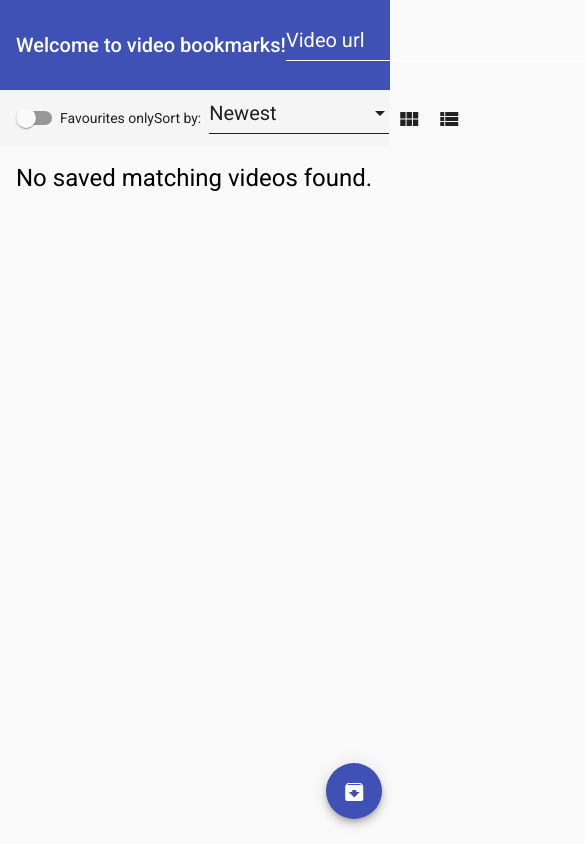
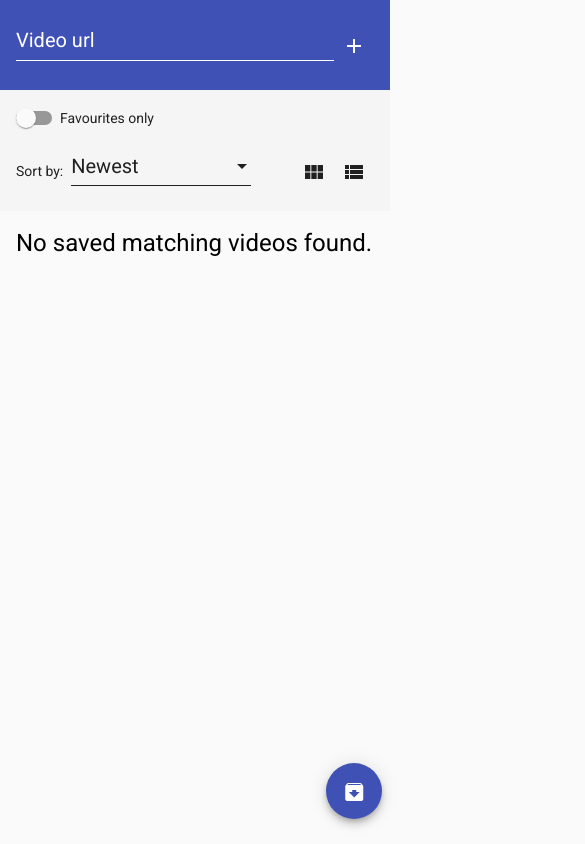
Before and after one commit to Karol-Waliszewski/Video-bookmarks, an Angular app: page / in a window 390 px wide. Shown: the top 844 px of the page, 585 px wide, since content can reach past the window. Built offline with nearby package versions, Linux system fonts and the light colour scheme.

Commit message:
Fixed responsiveness

```diff
--- a/src/app/navigation/navigation.component.html
+++ b/src/app/navigation/navigation.component.html
@@ -1,5 +1,5 @@
 <mat-toolbar color="primary" class="nav">
-  <h1>Welcome to video bookmarks!</h1>
+  <h1 class="nav-heading">Welcome to video bookmarks!</h1>
   <span class="spacing"></span>
-  <search-input></search-input>
+  <search-input class="nav-search"></search-input>
 </mat-toolbar>
--- a/src/app/navigation/navigation.component.scss
+++ b/src/app/navigation/navigation.component.scss
@@ -1,8 +1,25 @@
 .nav {
   height: 90px;
+}
+
+.nav-heading {
+  @media screen and (max-width:"768px") {
+    display: none;
+  }
+}
+
+.nav-search {
+  @media screen and (max-width:"768px") {
+    flex: 1;
+    display: flex;
+    align-items: center;
+  }
 }
 
 .spacing {
   display: block;
   flex: 1 1 auto;
+  @media screen and (max-width:"768px") {
+    display: none;
+  }
 }
--- a/src/app/search-input/search-input.component.scss
+++ b/src/app/search-input/search-input.component.scss
@@ -1,3 +1,8 @@
 .search-input {
-  min-width: 300px;
+
+  @media screen and (min-width:"768px") {
+    min-width: 300px;
+  }
+
+  flex: 1
 }
--- a/src/app/toolbar/toolbar.component.html
+++ b/src/app/toolbar/toolbar.component.html
@@ -1,5 +1,6 @@
 <mat-toolbar class="toolbar" color="default">
-  <mat-slide-toggle class="mat-typography" color="primary" [checked]="checked" (change)="isChecked($event)">
+  <mat-slide-toggle class="mat-typography toolbar-slide" color="primary" [checked]="checked"
+    (change)="isChecked($event)">
     Favourites only
   </mat-slide-toggle>
 
@@ -13,11 +14,17 @@
     </mat-select>
   </mat-form-field>
 
-  <button mat-icon-button matTooltip="Tiles view" aria-label="Icon button turning on tiles view" (click)="updateView('tiles')">
-    <mat-icon>view_modules</mat-icon>
-  </button>
+  <span class="spacing-mobile"></span>
 
-  <button mat-icon-button matTooltip="List view" aria-label="Icon button turning on list view" (click)="updateView('list')">
-    <mat-icon>view_list</mat-icon>
-  </button>
+  <div>
+    <button mat-icon-button matTooltip="Tiles view" aria-label="Icon button turning on tiles view"
+      (click)="updateView('tiles')">
+      <mat-icon>view_modules</mat-icon>
+    </button>
+
+    <button mat-icon-button matTooltip="List view" aria-label="Icon button turning on list view"
+      (click)="updateView('list')">
+      <mat-icon>view_list</mat-icon>
+    </button>
+  </div>
 </mat-toolbar>
--- a/src/app/toolbar/toolbar.component.scss
+++ b/src/app/toolbar/toolbar.component.scss
@@ -1,5 +1,19 @@
 .toolbar {
   font-weight: 400;
+
+  @media screen and (max-width:"768px") {
+    height: auto;
+    flex-wrap: wrap;
+    justify-content: space-between;
+    padding-top: 1rem;
+  }
+}
+
+.toolbar-slide {
+  @media screen and (max-width:"768px") {
+    width: 100%
+  }
+
 }
 
 .spacing {
@@ -7,6 +21,13 @@
   flex: 1 1 auto;
 }
 
+.spacing-mobile {
+  @media screen and (max-width:"768px") {
+    display: block;
+    flex: 1 1 auto;
+  }
+}
+
 .sort-label {
   margin-right: 0.5rem;
 }
--- a/src/app/video-card/video-card.component.scss
+++ b/src/app/video-card/video-card.component.scss
@@ -1,3 +1,7 @@
+.video-card {
+  margin-bottom: 1rem;
+}
+
 .video-thumbnail {
   cursor: pointer;
   object-fit: cover;
--- a/src/app/video-list-item/video-list-item.component.scss
+++ b/src/app/video-list-item/video-list-item.component.scss
@@ -7,6 +7,11 @@
   border-radius: 4px;
   background: #fff;
   font-family: 'Roboto';
+
+  @media screen and (max-width:"768px") {
+    height: auto;
+    flex-wrap: wrap;
+  }
 }
 
 .video-list-image {
@@ -17,6 +22,11 @@
   flex-shrink: 0;
   display: flex;
   align-items: center;
+
+  @media screen and (max-width:"768px") {
+    width: 100%;
+    margin: 0;
+  }
 
 }
 
@@ -38,8 +48,19 @@
   flex-wrap: wrap;
   flex-shrink: 0;
   margin: 0 0.5rem;
+
+  @media screen and (max-width:"768px") {
+    width: 100%;
+    justify-content: start;
+    padding-bottom: 0.5rem;
+  }
 }
 
 .video-info {
   padding: 0.2rem 0;
+
+  @media screen and (max-width:"768px") {
+    width: 100%;
+    padding: 1rem;
+  }
 }
--- a/src/app/video-tiles/video-tiles.component.html
+++ b/src/app/video-tiles/video-tiles.component.html
@@ -1,6 +1,13 @@
-<mat-grid-list cols="3" rowHeight="4:5" gutterSize="1rem">
+<mat-grid-list *ngIf="!isSmallScreen; else smallScreen" cols="3" rowHeight="4:5" gutterSize="1rem">
   <mat-grid-tile *ngFor="let video of videos">
     <video-card [video]="video" (onDelete)="onDelete.emit($event)" (onDialog)="onDialog.emit($event)"
       (onFavourite)="onFavourite.emit($event)"></video-card>
   </mat-grid-tile>
 </mat-grid-list>
+
+<ng-template #smallScreen>
+  <div *ngFor="let video of videos">
+    <video-card [video]="video" (onDelete)="onDelete.emit($event)" (onDialog)="onDialog.emit($event)"
+      (onFavourite)="onFavourite.emit($event)"></video-card>
+  </div>
+</ng-template>
--- a/src/app/video-tiles/video-tiles.component.ts
+++ b/src/app/video-tiles/video-tiles.component.ts
@@ -1,4 +1,5 @@
 import { Component, Input, Output, EventEmitter } from "@angular/core";
+import { BreakpointObserver } from "@angular/cdk/layout";
 import { Video } from "../interfaces/video";
 
 @Component({
@@ -7,9 +8,12 @@ import { Video } from "../interfaces/video";
   styleUrls: ["./video-tiles.component.scss"]
 })
 export class VideoTilesComponent {
+  isSmallScreen: boolean;
   @Input() videos: Array<Video>;
   @Output() onDelete = new EventEmitter();
   @Output() onFavourite = new EventEmitter();
   @Output() onDialog = new EventEmitter();
-  constructor() {}
+  constructor(private breakpoints: BreakpointObserver) {
+    this.isSmallScreen = this.breakpoints.isMatched('(max-width: 1100px)');
+  }
 }
--- a/src/app/video-view/video-view.component.ts
+++ b/src/app/video-view/video-view.component.ts
@@ -27,7 +27,7 @@ export class VideoViewComponent implements OnInit {
     private layoutService: LayoutService,
     private snackBar: MatSnackBar,
     private dialog: MatDialog,
-    private route: ActivatedRoute
+    private route: ActivatedRoute,
   ) {}
 
   ngOnInit() {
```
